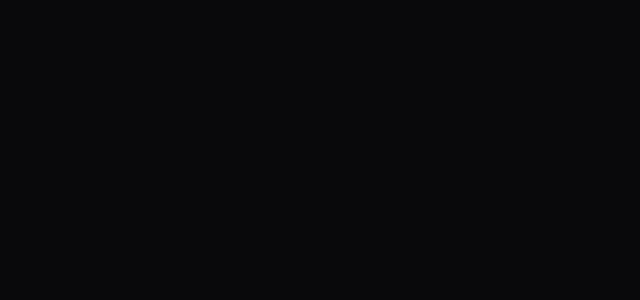
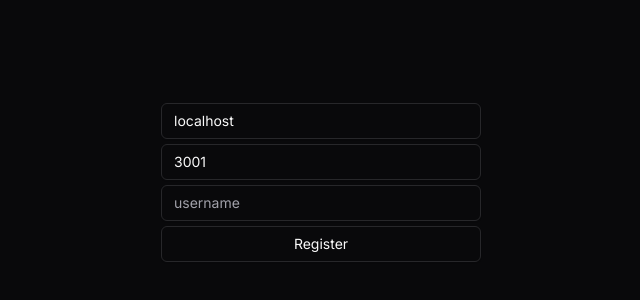
Before and after one commit to YR72dpi/SecuredWhisker, a Next.js app in the folder front/: page / in a window 1280 px wide. Shown: the part 218-518 px from the top of the page, without its empty margins (319-959 px from the left). Built offline with nearby package versions, Linux system fonts and the light colour scheme.

Commit message:
refactor: contidition

```diff
--- a/front/src/app/page.tsx
+++ b/front/src/app/page.tsx
@@ -61,7 +61,7 @@ export default function Home() {
   return (
     <>
       <main>
-        {!isChatReady ??
+        {!isChatReady &&
           <RegisterForm
             formSubmitted={handleSubmittedForm}
             registrationStateMessage={handleRegistrationState}
@@ -74,11 +74,11 @@ export default function Home() {
           />
         }
 
-        {(formSubmitted && !isChatReady) ?? <p>{registrationState}</p>}
+        {(formSubmitted && !isChatReady) && <p>{registrationState}</p>}
 
-        {isChatReady ??
+        {isChatReady &&
           <>
-            {username !== "" ? (<p><strong>Your username : </strong>{username}</p>) : (<></>)}
+            {username !== "" && <p><strong>Your username : </strong>{username}</p>}
             <ResizablePanelGroup
               direction="horizontal"
               className="min-h-[85vh] max-h-[85vh] max-w-[100vw] rounded-lg border"
@@ -89,7 +89,7 @@ export default function Home() {
               <ResizableHandle withHandle />
               <ResizablePanel defaultSize={75}>
 
-                { selectedUser !== "" ?? <ShowMessage from={selectedUser} messages={messages} you={username} />}
+                { selectedUser !== "" && <ShowMessage from={selectedUser} messages={messages} you={username} />}
               </ResizablePanel>
             </ResizablePanelGroup>
 
```
